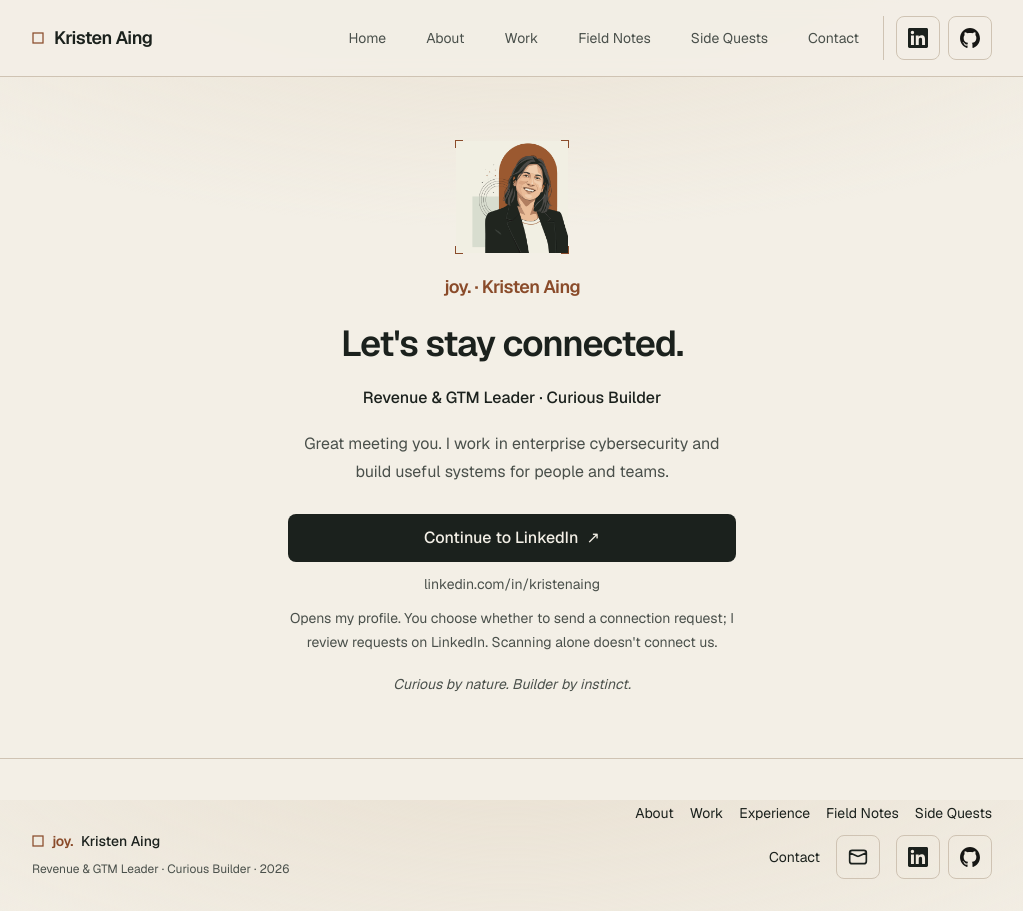
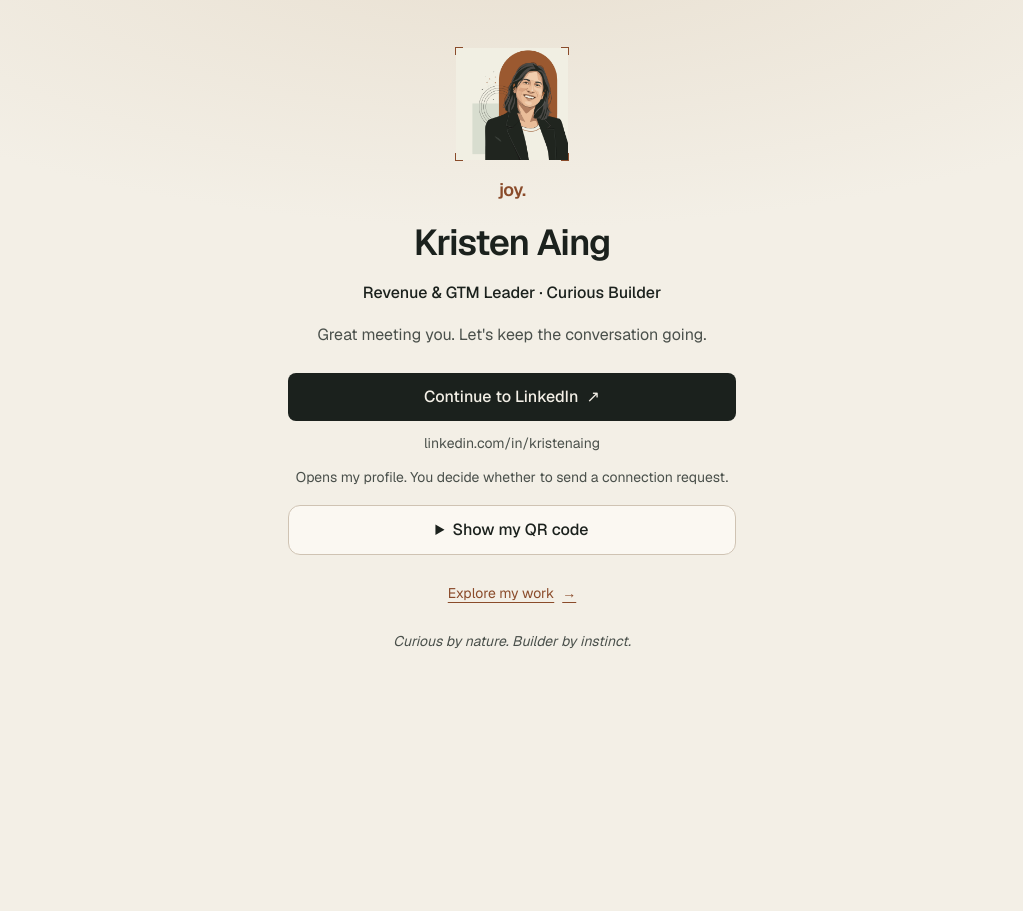
Before and after one commit to heyfunwhoa/byjoyaing-portfolio, a Next.js app: page /connect in a window 1280 px wide. Shown: the whole page, without its empty margins (128-1151 px from the left). After the commit the page ends 800 px from the top, so only its background shows below. Built offline with nearby package versions, Linux system fonts and the light colour scheme.

Commit message:
Simplify connection card and reveal downloadable QR on demand

```diff
--- a/app/connect/page.tsx
+++ b/app/connect/page.tsx
@@ -1,3 +1,5 @@
+import Image from "next/image";
+import Link from "next/link";
 import { BrandAvatar } from "@/components/brand-avatar";
 import { PageMain } from "@/components/page-main";
 import { completePageMetadata } from "@/lib/page-metadata";
@@ -19,25 +21,25 @@ export default function ConnectPage() {
   return (
     <PageMain>
       <section
+        data-connect-page
         aria-labelledby="connect-heading"
-        className="mx-auto flex w-full max-w-md flex-col items-center gap-5 py-10 text-center sm:py-16"
+        className="mx-auto flex w-full max-w-md flex-col items-center gap-4 py-8 text-center sm:py-12"
       >
         <div className="w-24 sm:w-28">
           <BrandAvatar decorative />
         </div>
-        <p className="font-display text-lg text-accent">joy. · Kristen Aing</p>
+        <p className="font-display text-lg text-accent">joy.</p>
         <h1
           id="connect-heading"
           className="font-display text-4xl leading-tight tracking-tight"
         >
-          Let&apos;s stay connected.
+          Kristen Aing
         </h1>
         <p className="text-base font-medium">
           Revenue &amp; GTM Leader · Curious Builder
         </p>
         <p className="text-base leading-7 text-muted">
-          Great meeting you. I work in enterprise cybersecurity and build useful
-          systems for people and teams.
+          Great meeting you. Let&apos;s keep the conversation going.
         </p>
         <div className="flex w-full flex-col gap-3 pt-2">
           <a
@@ -53,10 +55,46 @@ export default function ConnectPage() {
             linkedin.com/in/kristenaing
           </p>
           <p id="linkedin-explanation" className="text-sm leading-6 text-muted">
-            Opens my profile. You choose whether to send a connection request; I
-            review requests on LinkedIn. Scanning alone doesn&apos;t connect us.
+            Opens my profile. You decide whether to send a connection request.
           </p>
         </div>
+        <details className="group w-full rounded-xl border border-border bg-card text-left">
+          <summary className="min-h-12 cursor-pointer rounded-xl px-5 py-3 text-center font-medium">
+            Show my QR code
+          </summary>
+          <div className="flex flex-col items-center gap-3 px-4 pb-5 text-center">
+            <p className="text-sm leading-6 text-muted">
+              Let someone scan this to open my connection page.
+            </p>
+            <Image
+              src="/connect/qr.png"
+              alt="QR code linking to byjoyaing.com/connect"
+              width={740}
+              height={740}
+              unoptimized
+              className="h-auto w-full max-w-72 bg-white"
+            />
+            <p className="text-sm break-all text-muted">
+              byjoyaing.com/connect
+            </p>
+            <a
+              href="/connect/qr.png"
+              download="kristen-aing-qr.png"
+              className="inline-flex min-h-11 items-center rounded-md px-3 font-medium text-accent underline underline-offset-4"
+            >
+              Save QR image
+            </a>
+          </div>
+        </details>
+        <Link
+          href="/work"
+          className="inline-flex min-h-11 items-center rounded-md px-3 text-sm text-accent underline underline-offset-4"
+        >
+          Explore my work{" "}
+          <span aria-hidden="true" className="ml-2">
+            →
+          </span>
+        </Link>
         <p className="text-sm text-muted italic">
           Curious by nature. Builder by instinct.
         </p>
--- a/app/globals.css
+++ b/app/globals.css
@@ -314,3 +314,8 @@ body {
   .toolkit-disclosure[data-state="open"] { animation: toolkit-unfold 220ms ease-out; }
   .toolkit-disclosure[data-state="closed"] { animation: toolkit-fold 160ms ease-in; }
 }
+
+/* The public connection card has its own single portfolio exit. No JS-dependent shell flash. */
+body:has([data-connect-page]) [data-site-chrome] {
+  display: none;
+}
--- a/app/layout.tsx
+++ b/app/layout.tsx
@@ -67,7 +67,7 @@ export default function RootLayout({ children }: LayoutProps<"/">) {
           />
           <SiteHeader />
           {children}
-          <footer className="mt-auto border-t border-border">
+          <footer data-site-chrome className="mt-auto border-t border-border">
             <div className="mx-auto flex w-full max-w-5xl flex-col gap-4 px-5 py-8 text-sm text-muted sm:flex-row sm:items-end sm:justify-between sm:px-8">
               <div className="flex flex-col gap-2">
                 <span className="flex items-center gap-2 font-medium text-foreground">
--- a/components/site-header.tsx
+++ b/components/site-header.tsx
@@ -101,7 +101,7 @@ export function SiteHeader() {
 
   return (
     <>
-      <header className={`sticky top-0 z-40 border-b border-border bg-background/95 backdrop-blur-sm transition-shadow duration-200 ${scrolled ? "shadow-[0_5px_20px_-16px_#1B211D]" : ""}`}>
+      <header data-site-chrome className={`sticky top-0 z-40 border-b border-border bg-background/95 backdrop-blur-sm transition-shadow duration-200 ${scrolled ? "shadow-[0_5px_20px_-16px_#1B211D]" : ""}`}>
         <nav className="relative mx-auto flex w-full max-w-5xl items-center justify-between gap-4 px-5 py-4 sm:px-8" aria-label="Primary">
           <Link
             ref={brandRef}
```
Also changed, not shown: 1 other file (tests, documents, lock files or other folders).
